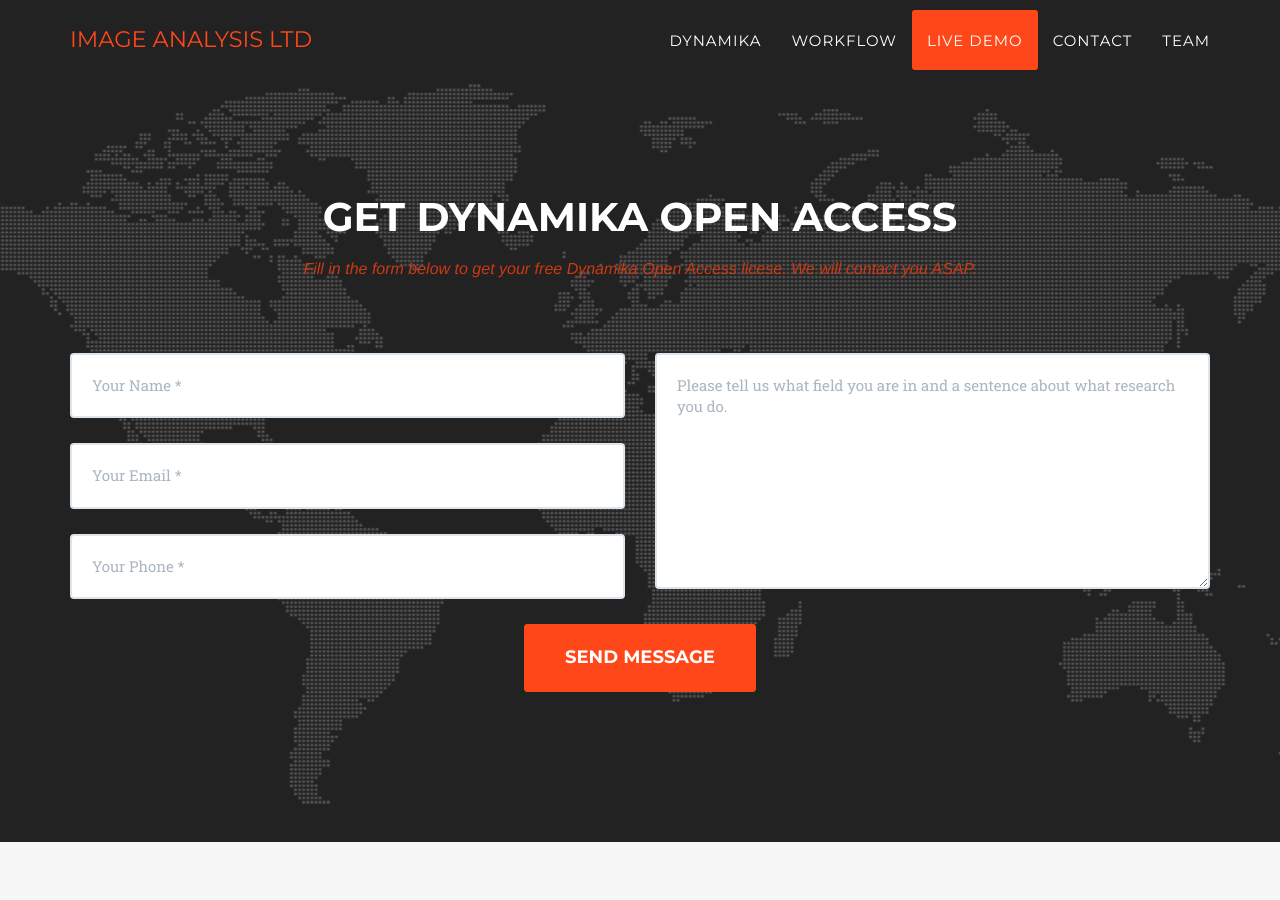
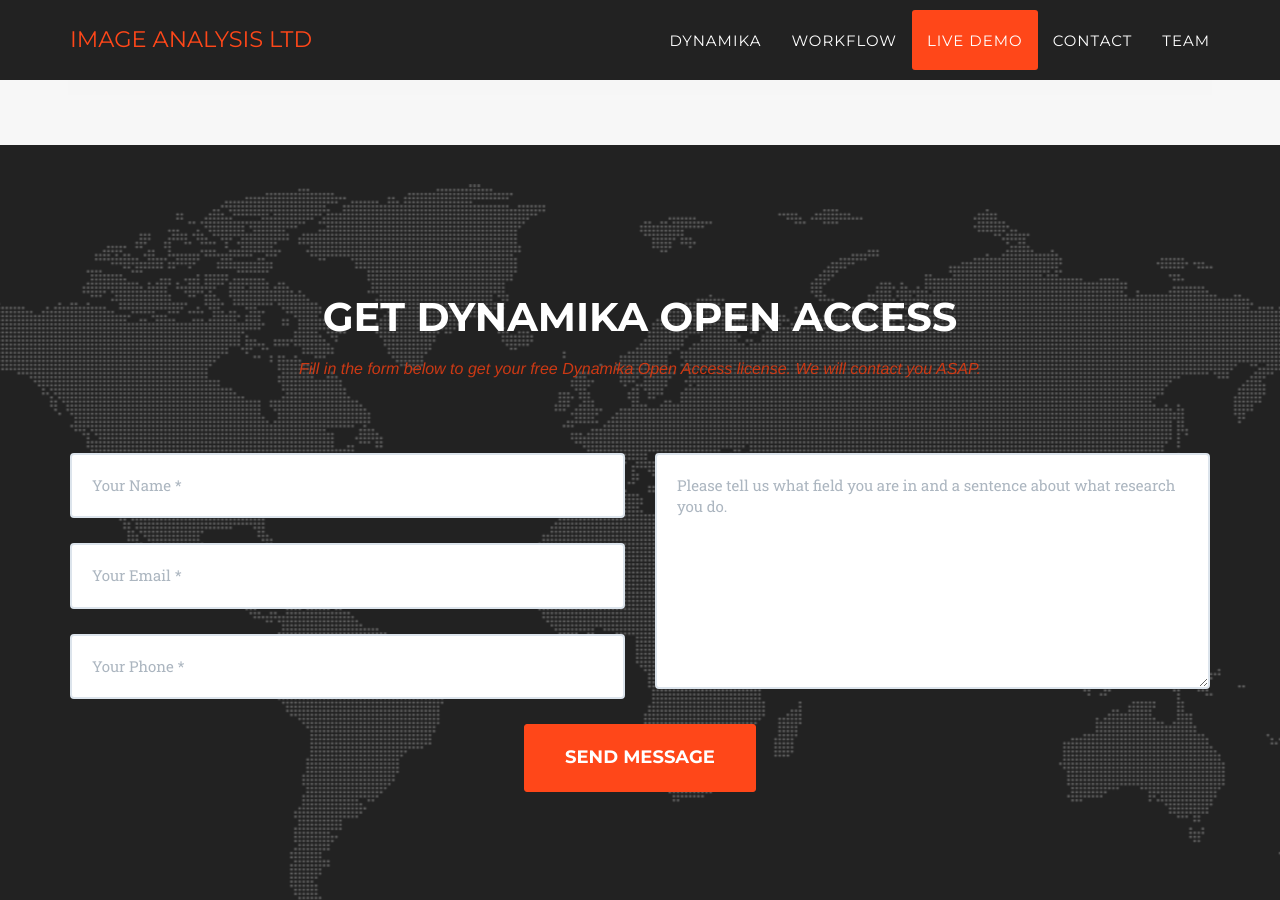
Before and after one commit to imageanalysis/openaccess, a Jekyll site: the page built from index.html, in a window 1280 px wide and 900 px high, scrolled down 4405 px. Built offline with Jekyll 4.4.1, drawn with Linux system fonts in a browser that asks for light colours; some web fonts are replaced.

Commit message:
Fixed wording

```diff
--- a/_includes/contact.html
+++ b/_includes/contact.html
@@ -3,7 +3,7 @@
             <div class="row">
                 <div class="col-lg-12 text-center">
                     <h2 class="section-heading">Get Dynamika Open Access</h2>
-                    <h3 class="section-subheading text-white">Fill in the form below to get your free Dynamika Open Access licese. We will contact you ASAP.</h3>
+                    <h3 class="section-subheading text-white">Fill in the form below to get your free Dynamika Open Access license. We will contact you ASAP.</h3>
                 </div>
             </div>
             <div class="row">
--- a/_includes/livedemo.html
+++ b/_includes/livedemo.html
@@ -9,7 +9,7 @@
             </div>
         </div>
         <div class="container">
-            <iframe src="http://openaccess.dynamika-mri.com" style="border: 0; width: 100%; height: 700px; -webkit-box-shadow: 0px 0px 69px 2px rgba(0,0,0,0.75); -moz-box-shadow: 0px 0px 69px 2px rgba(0,0,0,0.75); box-shadow: 0px 0px 69px 2px rgba(0,0,0,0.75)">
+            <iframe src="http://openaccess.dynamika-mri.com" style="border: 0; width: 100%; height: 800px; -webkit-box-shadow: 0px 0px 69px 2px rgba(0,0,0,0.75); -moz-box-shadow: 0px 0px 69px 2px rgba(0,0,0,0.75); box-shadow: 0px 0px 69px 2px rgba(0,0,0,0.75)">
                 Your browser does not support iframes. Go to openaccess.dynamika-mri.com for a live demo.
             </iframe>
         </div>
```
